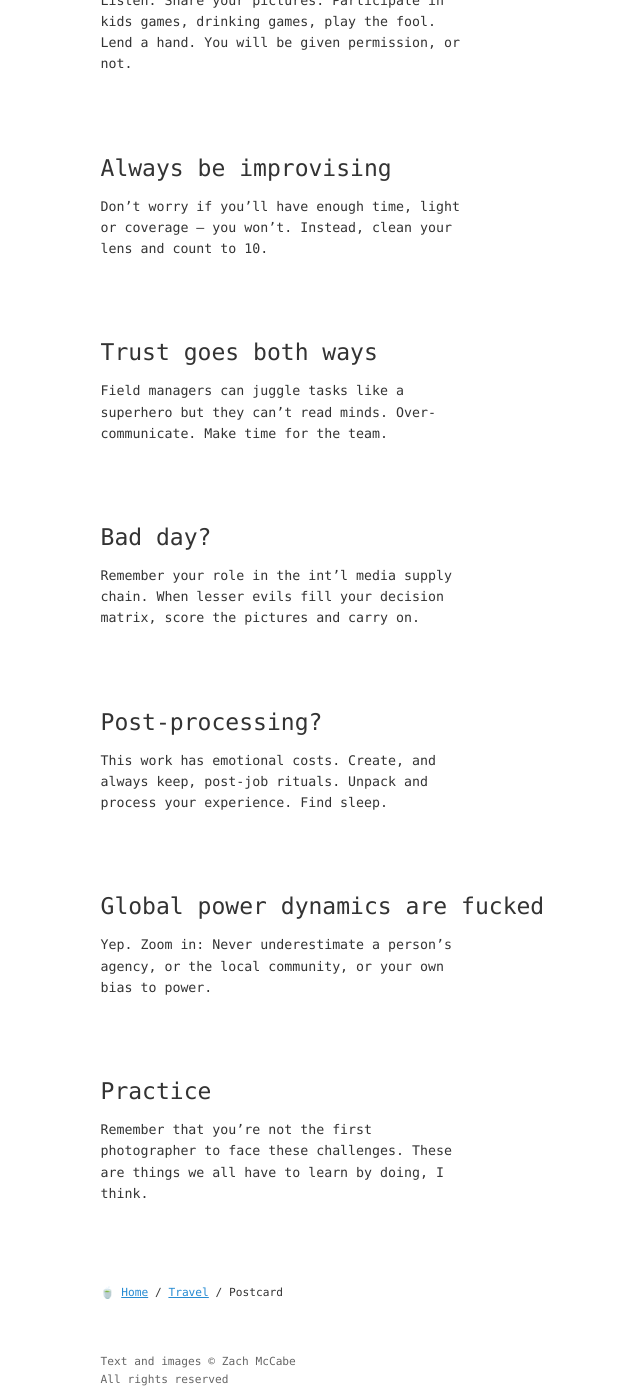
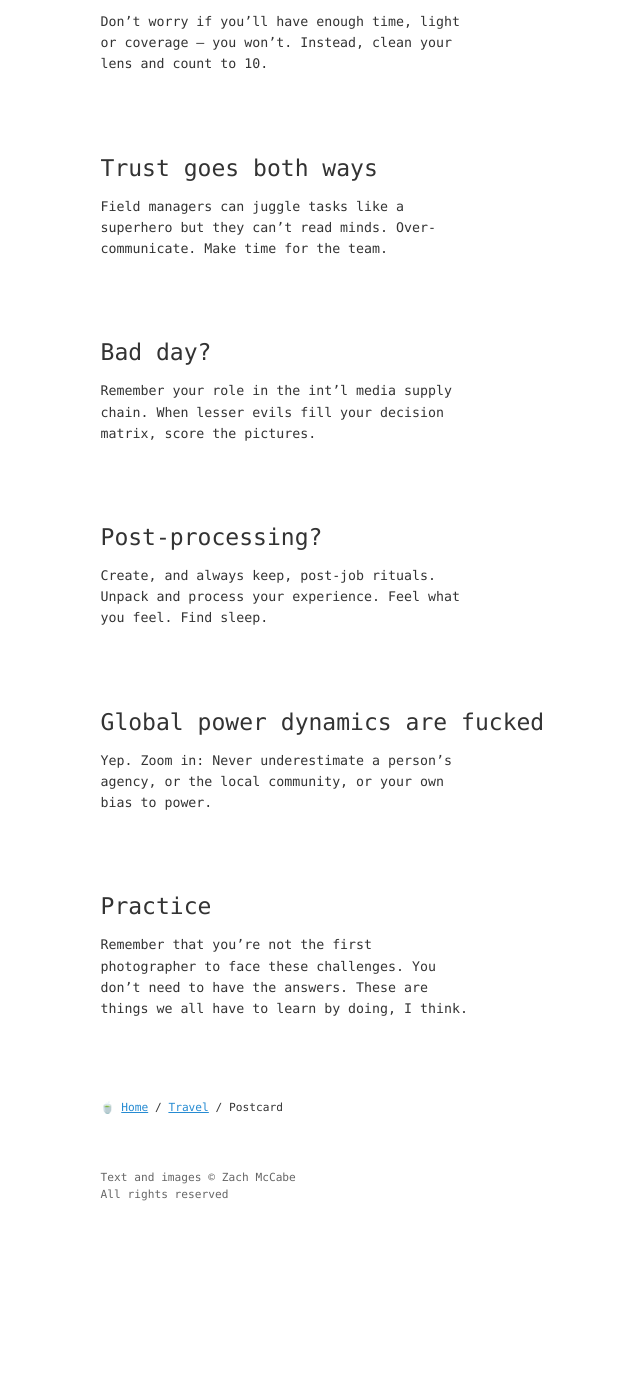
Before and after one commit to zachmccabe/zachmccabe.github.io, a Jekyll site: the page built from _travel/postcard.md, in a window 1280 px wide and 1400 px high, scrolled down 1933 px. Shown: the whole window, without its empty margins (234-874 px from the left). Built offline with Jekyll 4.4.1, drawn with Linux system fonts in a browser that asks for light colours; after the commit the page ends 3149 px from its top, so only the background shows below that; some of the changed text lies outside the part shown.

Commit message:
Update postcard.md

```diff
--- a/_travel/postcard.md
+++ b/_travel/postcard.md
@@ -3,18 +3,13 @@
 layout: kao_midnite_3
 title: Postcard
 date: 2020-07-10
-description: "Postcards to my younger self in 140 characters or less."
+description: "Notes to my younger self in 140 characters or less."
 lede: print
 
 ---
 
 
 Figuring I could be a useful human by putting my cameras to work, I jumped into photography by hiring myself out to NGO clients. I had a lot to learn.
-
-
-## Am I a propagandist?
-
-Choose your partners well. Photographers work for NGOs because they share a common vision. Nobody thinks you here for the money.
 
 
 
@@ -56,7 +51,7 @@
 
 ## Really, it is \*your\* job to smile
 
-Build rapport first. If you rock up and take pictures, who will give you their story -- or anything else?
+Build rapport first. If you rock up and take pictures, who will give you their story – or anything else?
 
 
 
@@ -80,13 +75,13 @@
 
 ## Bad day?
 
-Remember your role in the int'l media supply chain. When lesser evils fill your decision matrix, score the pictures and carry on.
+Remember your role in the int'l media supply chain. When lesser evils fill your decision matrix, score the pictures.
 
 
 
 ## Post-processing?
 
-This work has emotional costs. Create, and always keep, post-job rituals. Unpack and process your experience. Find sleep.
+Create, and always keep, post-job rituals. Unpack and process your experience. Feel what you feel. Find sleep.
 
 
 
@@ -98,4 +93,4 @@
 
 ## Practice
 
-Remember that you're not the first photographer to face these challenges. These are things we all have to learn by doing, I think.
+Remember that you're not the first photographer to face these challenges. You don't need to have the answers. These are things we all have to learn by doing, I think.
```
Also changed, not shown: other parts of _travel/postcard.md (+1 -1 lines).
